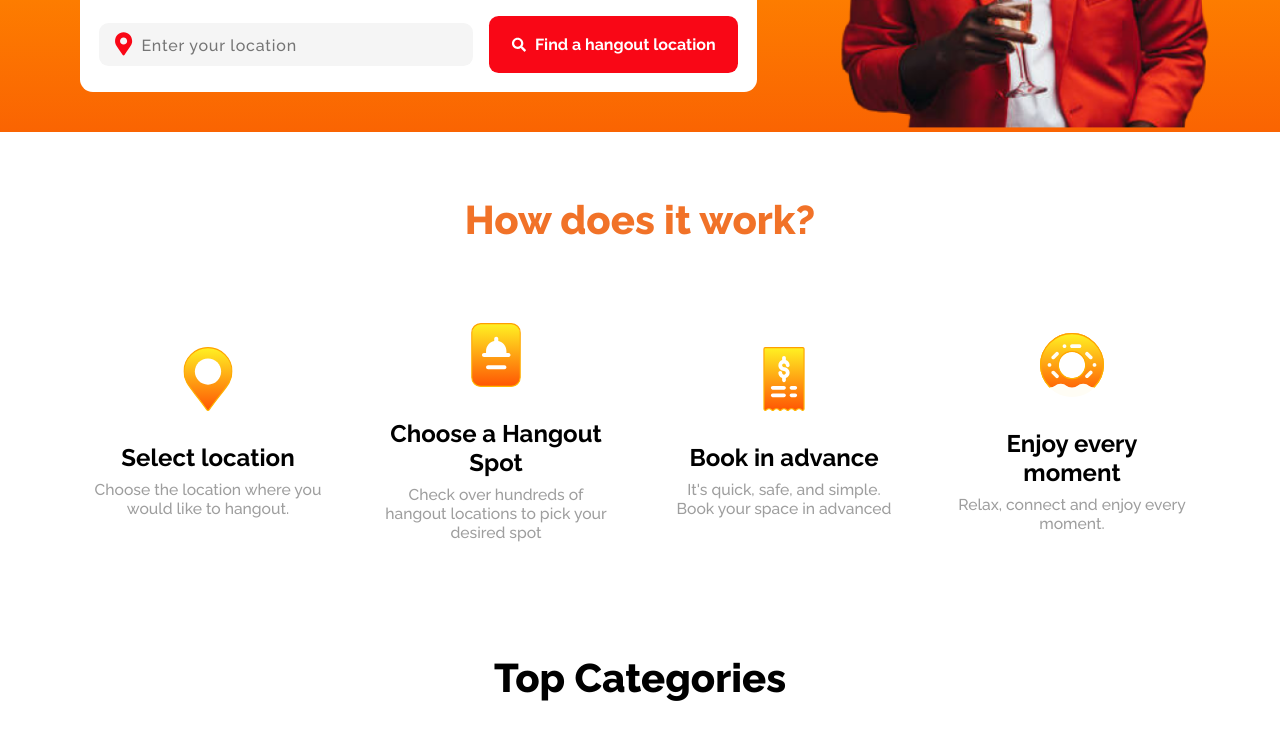
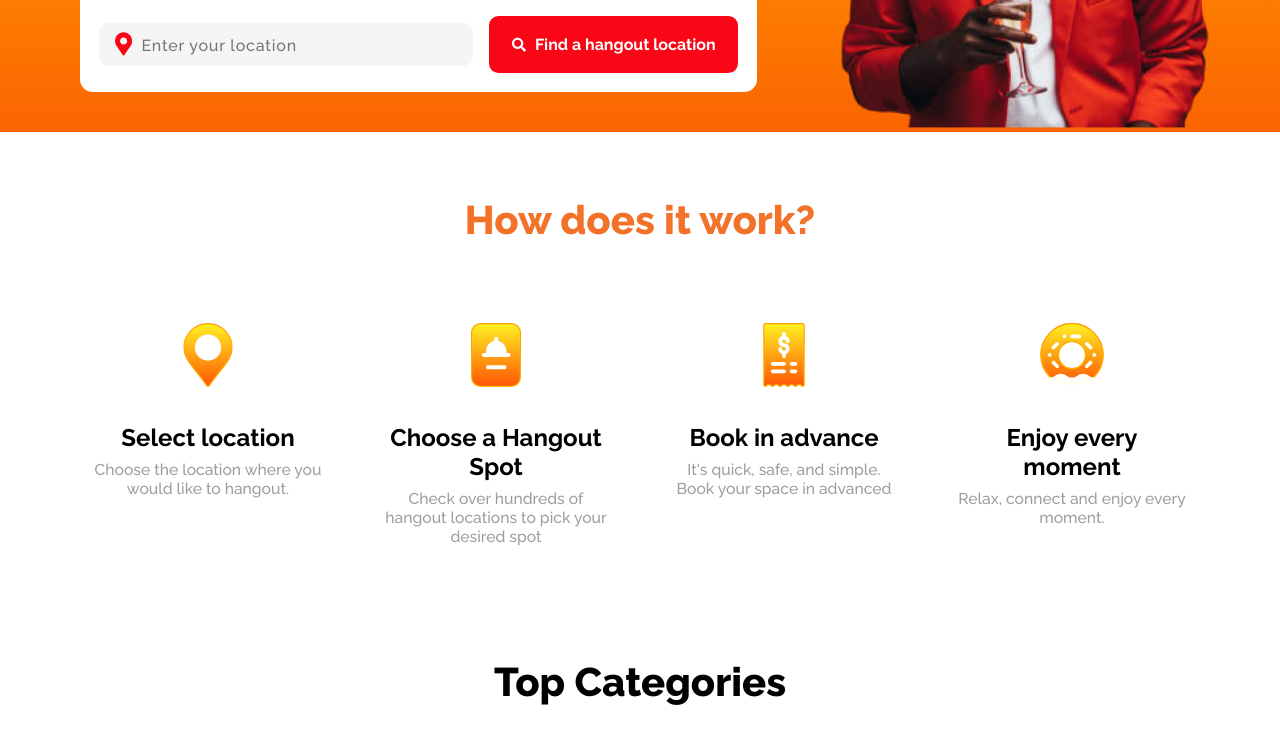
Before and after one commit to hangoutpadieorg/frontend-website, a React (Vite) app: page / in a window 1280 px wide. Shown: the part 500-1247 px from the top of the page. Built offline with nearby package versions, Linux system fonts and the light colour scheme.

Commit message:
Fixing folder Structures

```diff
--- a/src/App.css
+++ b/src/App.css
@@ -54,6 +54,7 @@ body {
   align-items: center;
   padding: .8rem 1.3rem;
   transition: all ease-in-out .1s;
+  color: #000;
 }
 
 .nav--login:hover {
@@ -245,18 +246,15 @@ body {
 }
 
 .steps {
-  display: flex;
+  display: grid;
+  grid-template-columns: repeat(4, 1fr);
   width: 90%;
   margin: 0 auto;
 }
 
 .step--cards {
-  width: 25%;
   margin: 3rem 0;
   text-align: center;
-  display: flex;
-  flex-direction: column;
-  justify-content: center;
 }
 
 .step--icons {
--- a/src/App.jsx
+++ b/src/App.jsx
@@ -1,7 +1,7 @@
 import Navbar from './components/Nav'
 import Hero from './components/Hero'
-import Steps from './components/Steps'
-import guide from './components/guide'
+// import Steps from './components/Steps'
+// import guide from './components/guide'
 import category from './components/category'
 import Category from './components/Categories'
 import Install from './components/AppInstall'
@@ -10,19 +10,9 @@ import RightArrow from './assets/ArrowRightOrange.svg'
 import {ReviewDiv} from './components/ReviewCard'
 import HangoutCTA from './components/Hangout-CTA'
 import Footer from './components/Footer'
+import Steps from './components/Steps'
 
 export default function App() {
-
-  const StepCards = guide.map( mapData => {
-    return (
-      <Steps
-        key={mapData.id}
-        icon = {mapData.icon}
-        title = {mapData.title}
-        description = {mapData.description}
-      />
-    )
-  })
 
   const CategoryCircle = category.map( catCard => {
     return (
@@ -38,12 +28,7 @@ export default function App() {
     <div>
       <Navbar />
       <Hero />
-      <div>
-        <h1 className='guide--header'>How does it work?</h1>
-        <div className='steps'>
-          {StepCards}
-        </div>
-      </div>
+      <Steps />
       <div className='category--main'>
         <h2 className='category--title'>Top Categories</h2>
         <div className='category--flex'>
--- a/src/components/Footer.jsx
+++ b/src/components/Footer.jsx
@@ -1,3 +1,4 @@
+/* eslint-disable react/prop-types */
 import Facebook from "../assets/facebook.svg"
 import Igram from "../assets/1.svg"
 import Twitter from "../assets/twitter.svg"
--- a/src/components/Hangout-CTA.jsx
+++ b/src/components/Hangout-CTA.jsx
@@ -1,4 +1,3 @@
-// import React from 'react'
 import ArrowButton from "./ArrowButton"
 import Glass from "../assets/Glass.png"
 import Fries from "../assets/Chops.png"
--- a/src/components/Steps.jsx
+++ b/src/components/Steps.jsx
@@ -1,17 +1,38 @@
 /* eslint-disable react/prop-types */
-// import guide from './guide'
-// import Location from '../assets/location-icon-orange.svg'
+import guide from './guide'
 
-const Steps = (props) => {
+const StepCards = (props) => {
   return (
     <div className='step--cards'>
       <img className='step--icons' src={props.icon} />
       <div className='step--description'>
-        <h2>{props.title}</h2>
+        <h2 className="step--title">{props.title}</h2>
         <p>{props.description}</p>
       </div>
     </div>
   )
 }
 
+const MappedItems = guide.map( mapData => {
+  return (
+    <StepCards
+      key={mapData.id}
+      icon = {mapData.icon}
+      title = {mapData.title}
+      description = {mapData.description}
+    />
+  )
+})
+
+const Steps = () => {
+  return (
+    <div>
+      <h1 className='guide--header'>How does it work?</h1>
+      <div className='steps'>
+        {MappedItems}
+      </div>
+    </div>
+  )
+}
+
 export default Steps
```
